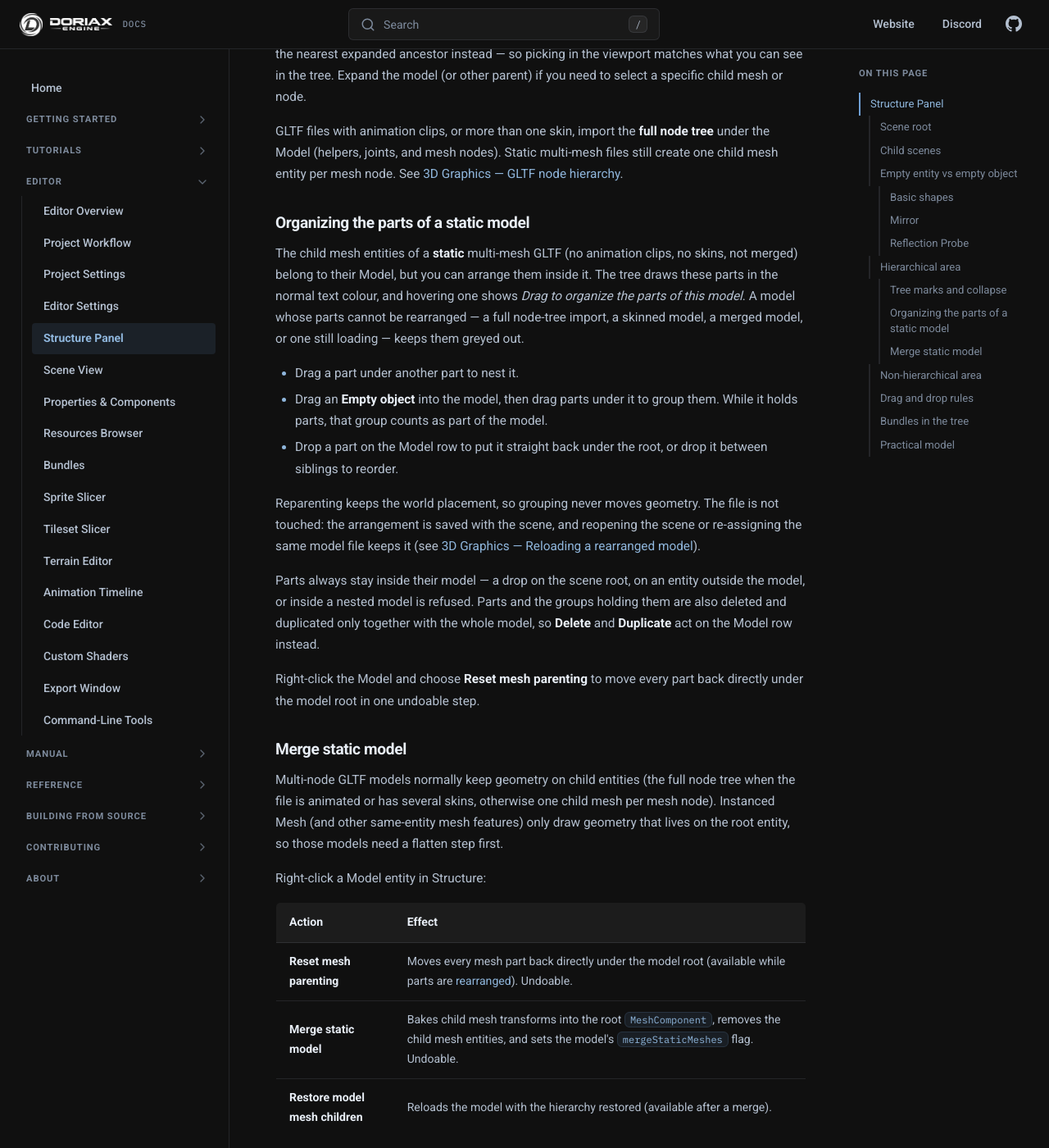
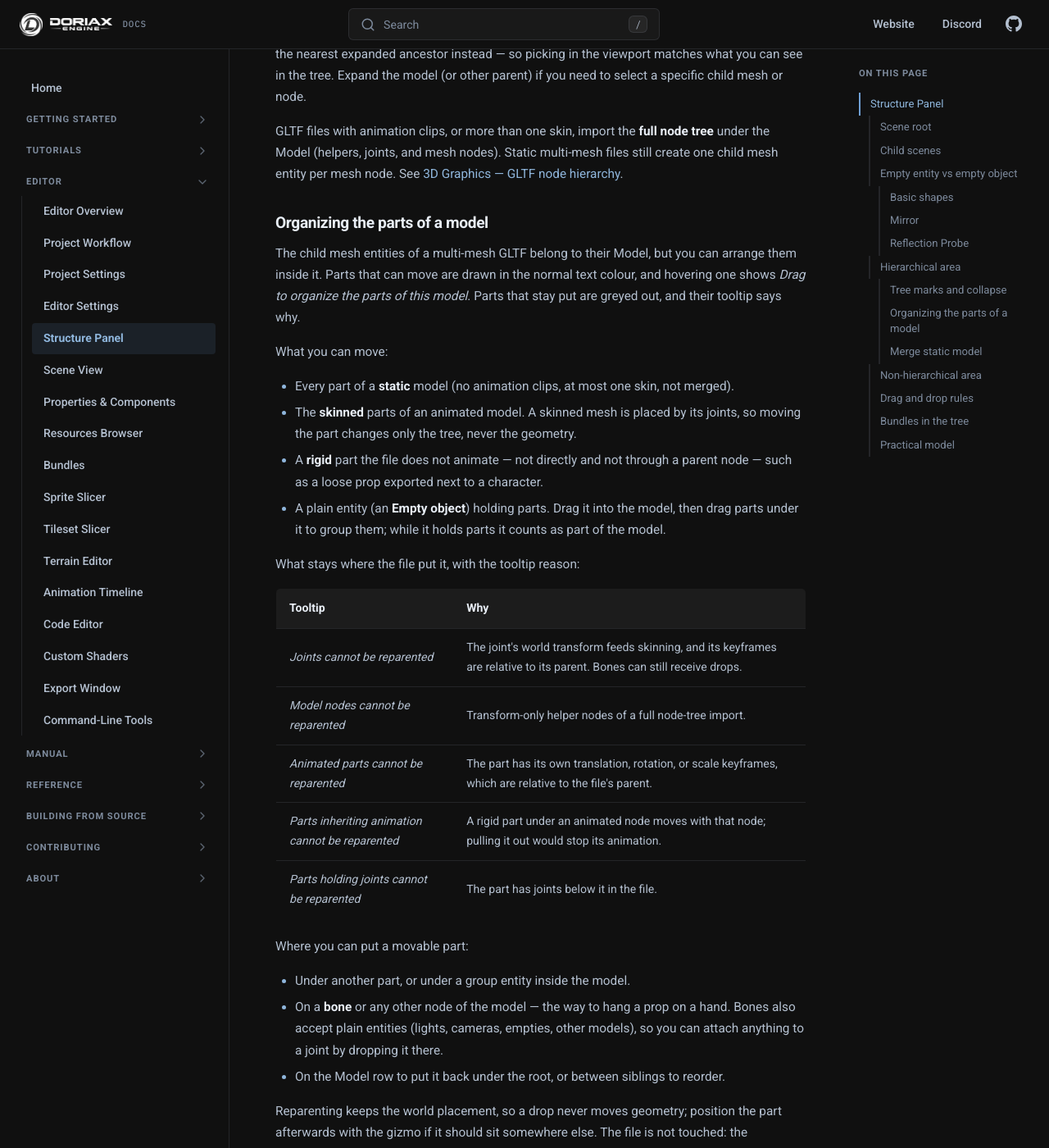
Before and after one commit to doriaxengine/doriax-docs, an MkDocs documentation site: the page built from docs/editor/structure.md, in a window 1280 px wide and 1400 px high, scrolled down 3354 px. Shown: the whole window at 82% size. Built offline with MkDocs 1.6.1, drawn with Linux system fonts in a browser that asks for light colours; comment, search, counter and statistics services are not loaded; some of the changed text lies outside the part shown.

Commit message:
Doc reparenting parts of animated models and attachment reload

```diff
--- a/docs/editor/structure.md
+++ b/docs/editor/structure.md
@@ -120,23 +120,45 @@ under the Model (helpers, joints, and mesh nodes). Static multi-mesh files still
 one child mesh entity per mesh node. See
 [3D Graphics — GLTF node hierarchy](../manual/3d-graphics.md#gltf-node-hierarchy).
 
-### Organizing the parts of a static model
+### Organizing the parts of a model
 
-The child mesh entities of a **static** multi-mesh GLTF (no animation clips, no skins,
-not merged) belong to their Model, but you can arrange them inside it. The tree draws
-these parts in the normal text colour, and hovering one shows *Drag to organize the
-parts of this model*. A model whose parts cannot be rearranged — a full node-tree
-import, a skinned model, a merged model, or one still loading — keeps them greyed out.
+The child mesh entities of a multi-mesh GLTF belong to their Model, but you can arrange
+them inside it. Parts that can move are drawn in the normal text colour, and hovering
+one shows *Drag to organize the parts of this model*. Parts that stay put are greyed
+out, and their tooltip says why.
 
-- Drag a part under another part to nest it.
-- Drag an **Empty object** into the model, then drag parts under it to group them. While
-  it holds parts, that group counts as part of the model.
-- Drop a part on the Model row to put it straight back under the root, or drop it
-  between siblings to reorder.
+What you can move:
 
-Reparenting keeps the world placement, so grouping never moves geometry. The file is not
-touched: the arrangement is saved with the scene, and reopening the scene or
-re-assigning the same model file keeps it (see
+- Every part of a **static** model (no animation clips, at most one skin, not merged).
+- The **skinned** parts of an animated model. A skinned mesh is placed by its joints, so
+  moving the part changes only the tree, never the geometry.
+- A **rigid** part the file does not animate — not directly and not through a parent
+  node — such as a loose prop exported next to a character.
+- A plain entity (an **Empty object**) holding parts. Drag it into the model, then drag
+  parts under it to group them; while it holds parts it counts as part of the model.
+
+What stays where the file put it, with the tooltip reason:
+
+| Tooltip | Why |
+| --- | --- |
+| *Joints cannot be reparented* | The joint's world transform feeds skinning, and its keyframes are relative to its parent. Bones can still receive drops. |
+| *Model nodes cannot be reparented* | Transform-only helper nodes of a full node-tree import. |
+| *Animated parts cannot be reparented* | The part has its own translation, rotation, or scale keyframes, which are relative to the file's parent. |
+| *Parts inheriting animation cannot be reparented* | A rigid part under an animated node moves with that node; pulling it out would stop its animation. |
+| *Parts holding joints cannot be reparented* | The part has joints below it in the file. |
+
+Where you can put a movable part:
+
+- Under another part, or under a group entity inside the model.
+- On a **bone** or any other node of the model — the way to hang a prop on a hand. Bones
+  also accept plain entities (lights, cameras, empties, other models), so you can attach
+  anything to a joint by dropping it there.
+- On the Model row to put it back under the root, or between siblings to reorder.
+
+Reparenting keeps the world placement, so a drop never moves geometry; position the part
+afterwards with the gizmo if it should sit somewhere else. The file is not touched: the
+arrangement is saved with the scene, and reopening the scene or re-assigning the same
+model file keeps it (see
 [3D Graphics — Reloading a rearranged model](../manual/3d-graphics.md#reloading-a-rearranged-model)).
 
 Parts always stay inside their model — a drop on the scene root, on an entity outside
@@ -144,8 +166,11 @@ the model, or inside a nested model is refused. Parts and the groups holding the
 also deleted and duplicated only together with the whole model, so **Delete** and
 **Duplicate** act on the Model row instead.
 
-Right-click the Model and choose **Reset mesh parenting** to move every part back
-directly under the model root in one undoable step.
+Right-click the Model and choose **Reset mesh parenting** to move every part back under
+the node the file gives it (the model root for a static model) in one undoable step. A
+part that is locked away from its file node — after a re-export changed the file, for
+example — can always be dropped back on that node even though it cannot go anywhere
+else.
 
 ### Merge static model
 
@@ -158,7 +183,7 @@ Right-click a Model entity in Structure:
 
 | Action | Effect |
 | --- | --- |
-| **Reset mesh parenting** | Moves every mesh part back directly under the model root (available while parts are [rearranged](#organizing-the-parts-of-a-static-model)). Undoable. |
+| **Reset mesh parenting** | Moves every mesh part back under the node the file gives it (available while parts are [rearranged](#organizing-the-parts-of-a-model)). Undoable. |
 | **Merge static model** | Bakes child mesh transforms into the root `MeshComponent`, removes the child mesh entities, and sets the model's `mergeStaticMeshes` flag. Undoable. |
 | **Restore model mesh children** | Reloads the model with the hierarchy restored (available after a merge). |
 
@@ -196,9 +221,9 @@ action targeting a transformed entity.
 
 Entities the editor generates for a component — bones, skeletons, imported animations,
 the label of a button, and so on — are greyed out and can only be reordered among their
-siblings. The mesh parts of a static model are the exception: they can be regrouped
-anywhere inside their own model (see
-[Organizing the parts of a static model](#organizing-the-parts-of-a-static-model)).
+siblings. The mesh parts of a model are the exception: the ones the file does not
+animate can be regrouped anywhere inside their own model, bones included (see
+[Organizing the parts of a model](#organizing-the-parts-of-a-model)).
 
 Drag and drop also crosses window boundaries:
 
```
Also changed, not shown: docs/editor/properties.md (+5 -4 lines), docs/manual/3d-graphics.md (+35 -11 lines), docs/reference/classes/meshsystem.md (+8 -1 lines), docs/reference/classes/model.md (+1 -1 lines).
